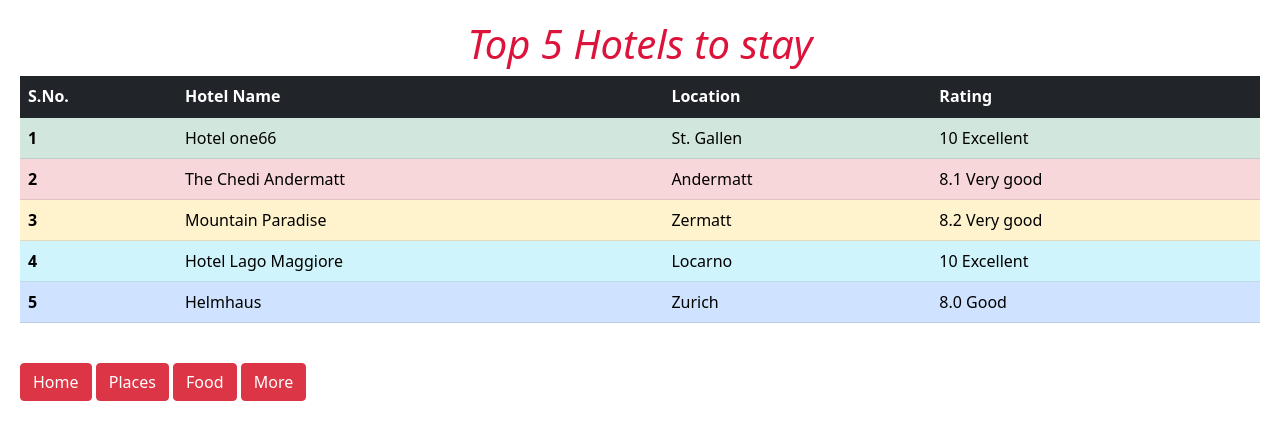
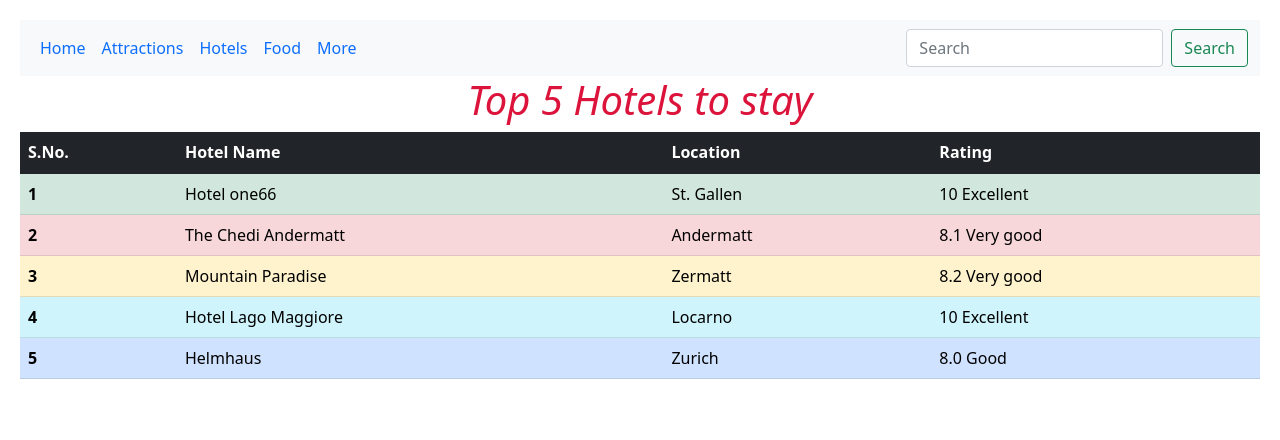
Before and after one commit to Endurantanjali/Website-Creation, a plain HTML site: page Hotels.html in a window 1280 px wide. Drawn offline with nearby package versions, Linux system fonts and the light colour scheme.

Commit message:
Second commit

```diff
--- a/Hotels.html
+++ b/Hotels.html
@@ -11,6 +11,44 @@
     <title>Hotels to stay</title>
 </head>
 <body style="padding:20px;">
+
+     <!--Navigation Bar starts-->
+
+    <nav class="navbar navbar-expand-lg bg-light">
+        <div class="container-fluid">
+          <button class="navbar-toggler" type="button" data-bs-toggle="collapse" data-bs-target="#navbarTogglerDemo03" aria-controls="navbarTogglerDemo03" aria-expanded="false" aria-label="Toggle navigation">
+            <span class="navbar-toggler-icon"></span>
+          </button>
+
+          <div class="collapse navbar-collapse" id="navbarTogglerDemo03">
+            <ul class="navbar-nav me-auto mb-2 mb-lg-0">
+                <li class="nav-item">
+                    <a class="nav-link" href="index.html">Home</a>
+                    </li>
+              <li class="nav-item">
+                <a class="nav-link active" aria-current="page" href="attractions.html">Attractions</a>
+              </li>
+              <li class="nav-item">
+                <a class="nav-link" href="Hotels.html">Hotels</a>
+              </li>
+              <li class="nav-item">
+                <a class="nav-link " href="food.html">Food</a>
+              </li>
+              <li class="nav-item">
+                <a class="nav-link " href="more.html">More</a>
+              </li>
+            </ul>
+            <form class="d-flex" role="search">
+              <input class="form-control me-2" type="search" placeholder="Search" aria-label="Search">
+              <button class="btn btn-outline-success" type="submit">Search</button>
+            </form>
+          </div>
+        </div>
+      </nav>
+
+       <!--Navigation Bar ends-->
+
+        <!--Body starts-->
 
     <h1 style="font-style:italic; color:crimson; text-align: center;">Top 5 Hotels to stay </h1>
    <table class="table">
@@ -61,11 +99,7 @@
 </tbody>
 </table>
 
-<br>
+<!--Body ends-->
 
-<a href="index.html" class="btn btn-danger">Home</a>
-<a href="attractions.html" class="btn btn-danger">Places</a>
-<a href="food.html" class="btn btn-danger">Food</a>
-<a href="more.html" class="btn btn-danger">More</a>
 </body>
 </html>
```
Also changed, not shown: attractions.html (+42 -5 lines), food.html (+42 -5 lines), index.html (+10 -3 lines), more.html (+39 -5 lines).
